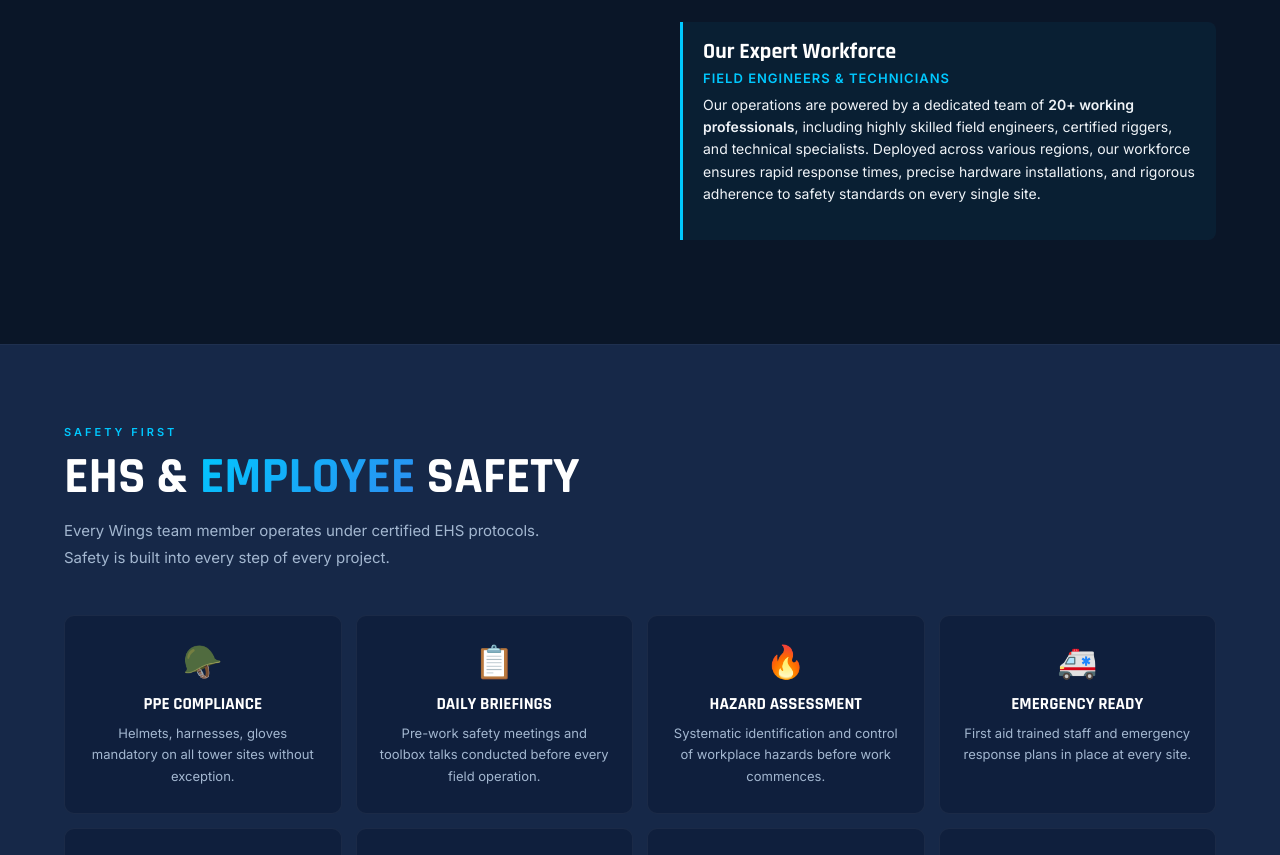
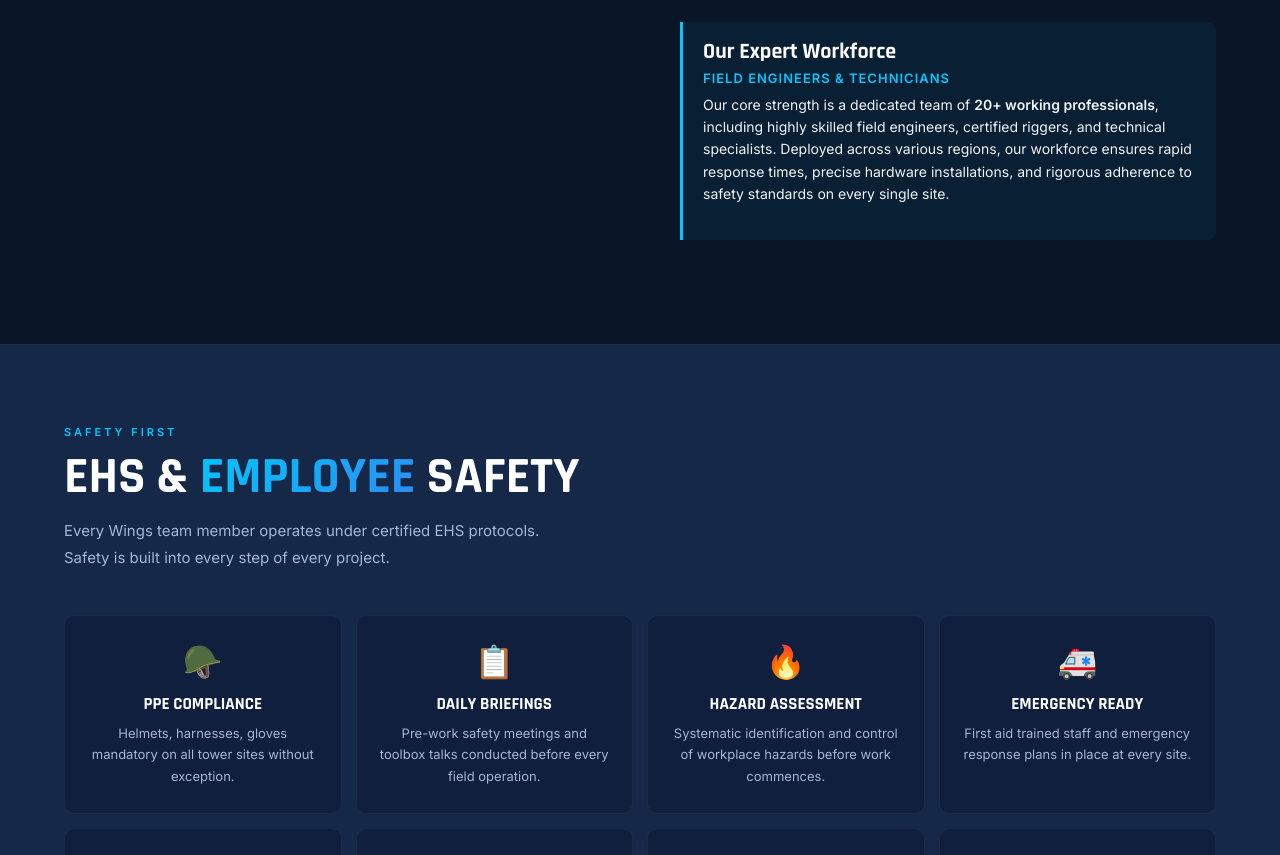
Before and after one commit to tarunmankar/wings-telecom, a React (Vite) app: page /wings-telecom/about in a window 1280 px wide. Shown: the part 1835-2690 px from the top of the page. Built offline with nearby package versions, Linux system fonts and the light colour scheme.

Commit message:
Improve phrasing in Expert Workforce block

```diff
--- a/src/pages/About.jsx
+++ b/src/pages/About.jsx
@@ -73,7 +73,7 @@ function About() {
           <div style={{ background: 'rgba(0,200,255,0.05)', borderLeft: '3px solid var(--cyan)', padding: '16px 20px', borderRadius: '0 8px 8px 0', marginBottom: '24px' }}>
             <h3 style={{ fontFamily: 'var(--font-display)', fontSize: '22px', marginBottom: '4px' }}>Our Expert Workforce</h3>
             <div style={{ fontSize: '13px', color: 'var(--cyan)', textTransform: 'uppercase', letterSpacing: '1px', fontWeight: 600, marginBottom: '8px' }}>Field Engineers & Technicians</div>
-            <p style={{ fontSize: '14px', color: 'var(--light)', lineHeight: 1.6 }}>Our operations are powered by a dedicated team of <strong>20+ working professionals</strong>, including highly skilled field engineers, certified riggers, and technical specialists. Deployed across various regions, our workforce ensures rapid response times, precise hardware installations, and rigorous adherence to safety standards on every single site.</p>
+            <p style={{ fontSize: '14px', color: 'var(--light)', lineHeight: 1.6 }}>Our core strength is a dedicated team of <strong>20+ working professionals</strong>, including highly skilled field engineers, certified riggers, and technical specialists. Deployed across various regions, our workforce ensures rapid response times, precise hardware installations, and rigorous adherence to safety standards on every single site.</p>
           </div>
         </AnimatedSection>
       </div>
```
